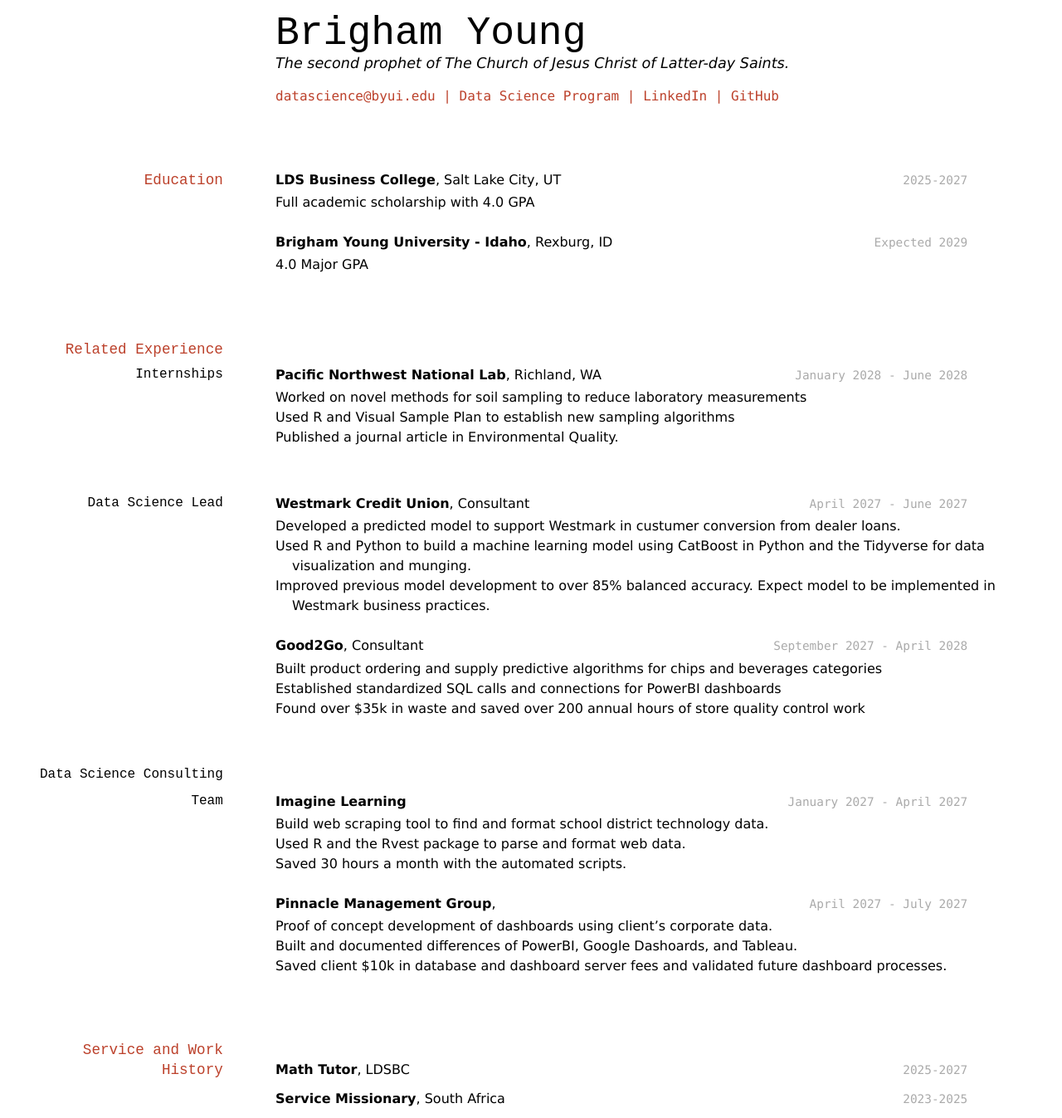
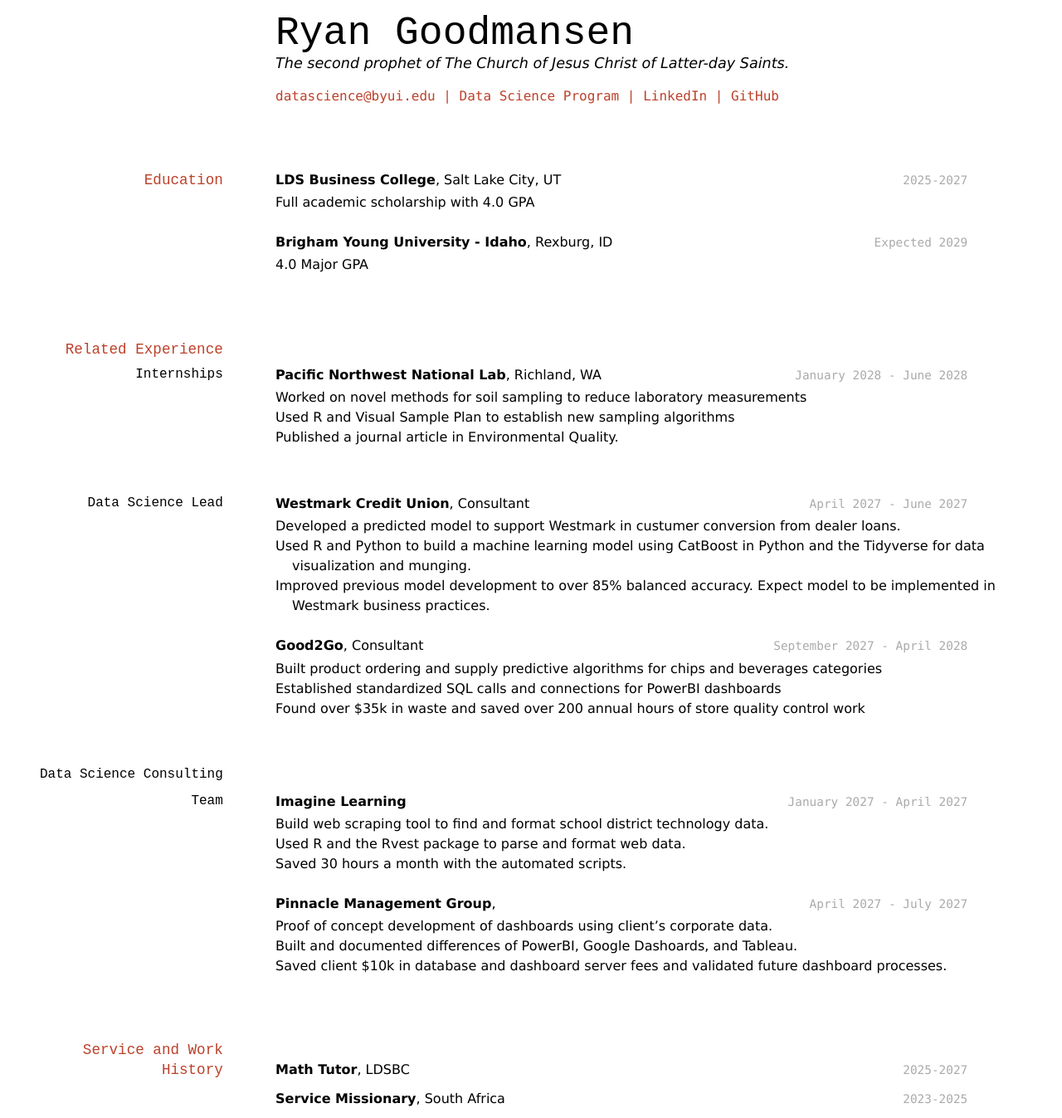
Before and after one commit to rgoodmansen/goodmansen-resume, a Jekyll site: the page built from docs/index.md, in a window 1280 px wide. Shown: the whole page at 83% size. Built offline with Jekyll 4.4.1, drawn with Linux system fonts in a browser that asks for light colours.

Commit message:
Changed title of resume

```diff
--- a/docs/index.md
+++ b/docs/index.md
@@ -1,8 +1,8 @@
 ---
 layout: cv
-title: Brigham Young's Resume
+title: Ryan Goodmansen Resume
 ---
-# Brigham Young
+# Ryan Goodmansen
 The second prophet of The Church of Jesus Christ of Latter-day Saints.
 
 <div id="webaddress">
```
